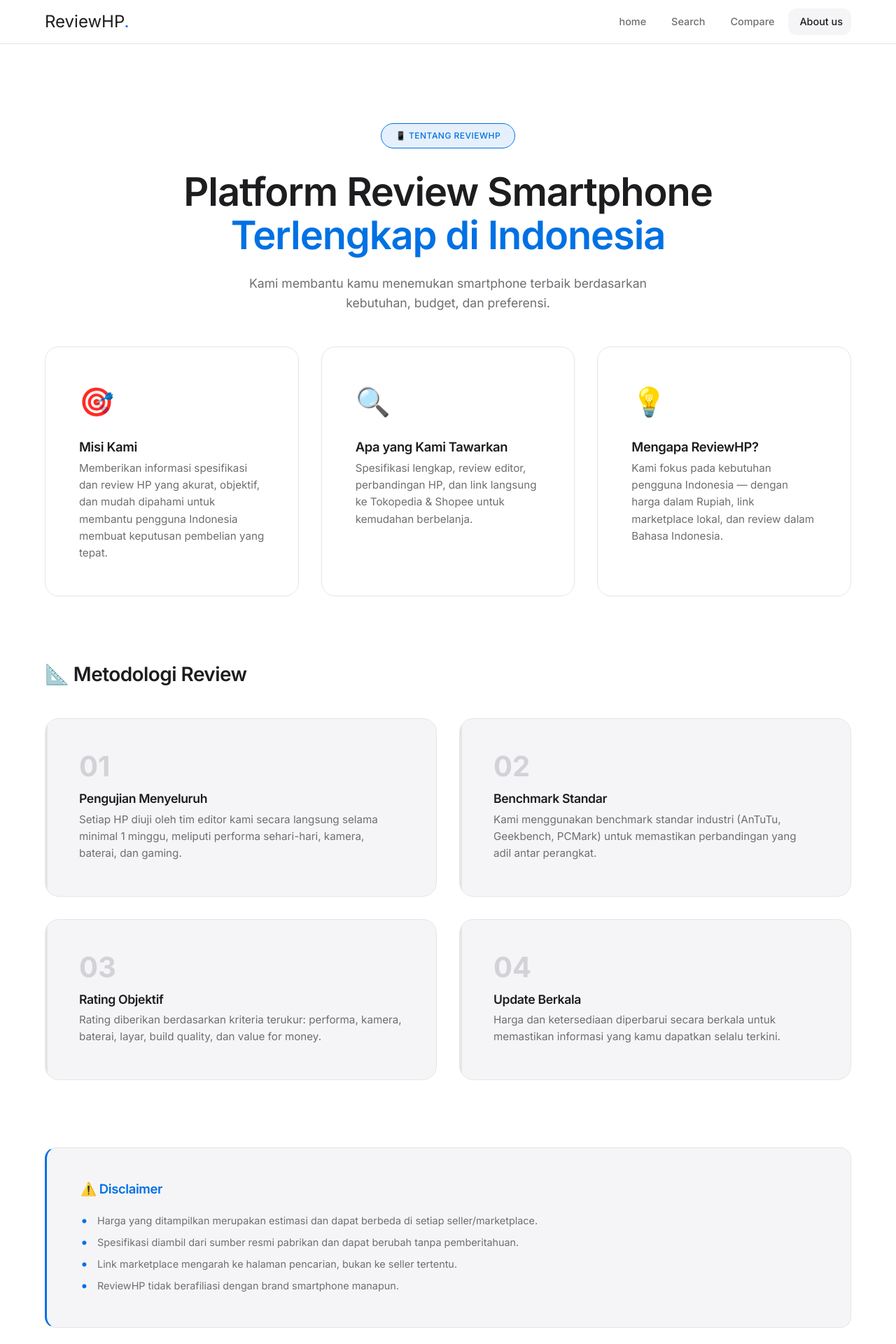
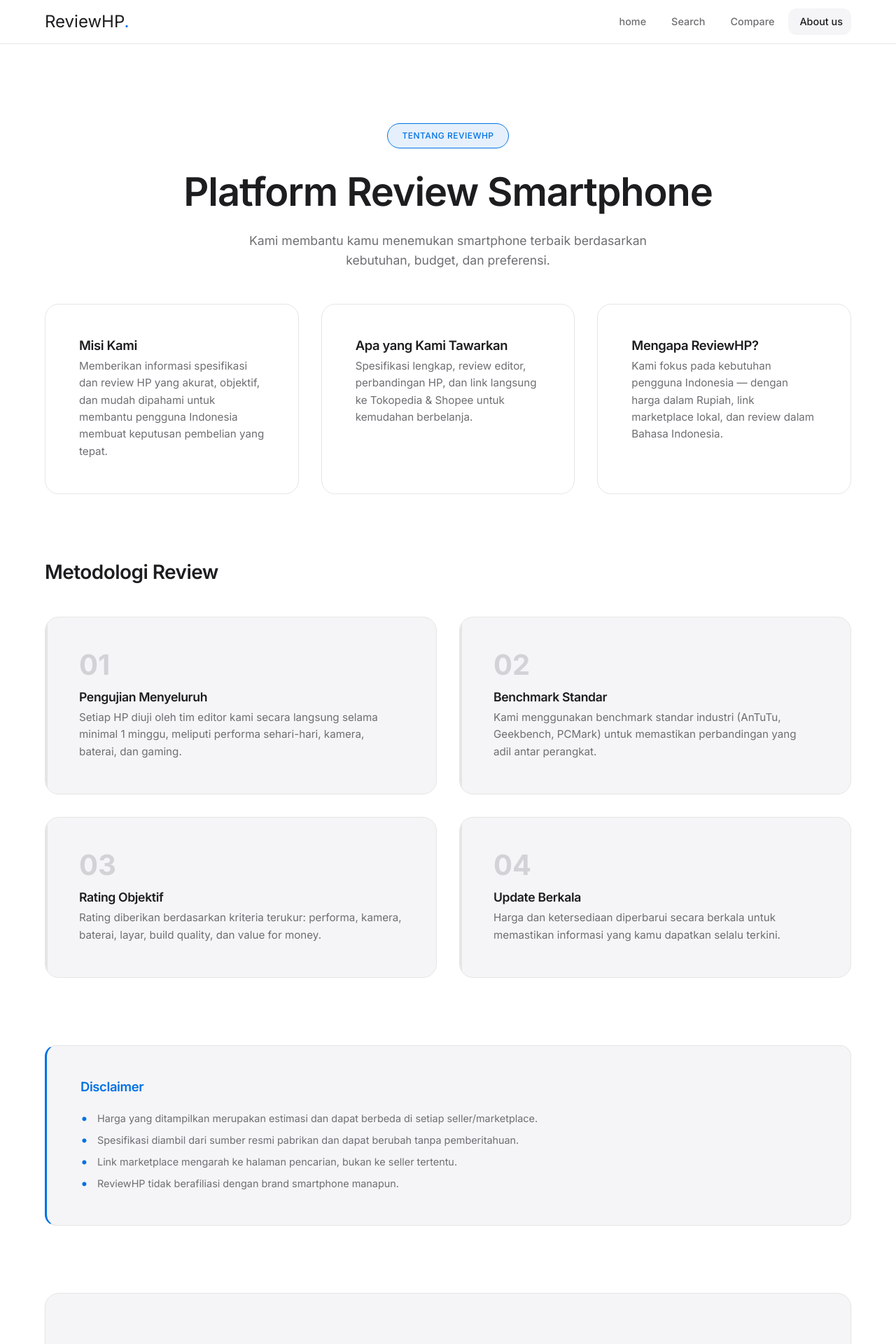
Before and after one commit to Lil-Neid/Web_Perancangan_sistem, a React (Vite) app: page /about in a window 1280 px wide. Shown: the top 1920 px of the page at 70% size. Built offline with nearby package versions, Linux system fonts and the light colour scheme; what @lordicon/element would draw is missing.

Commit message:
feat: Remove emojis from AboutPage for a cleaner presentation

```diff
--- a/src/pages/AboutPage.jsx
+++ b/src/pages/AboutPage.jsx
@@ -9,11 +9,10 @@ export default function AboutPage() {
                 {/* Hero */}
                 <div className="about-hero animate-fade-in-up">
                     <div className="about-hero-badge">
-                        <span>📱 Tentang ReviewHP</span>
+                        <span>Tentang ReviewHP</span>
                     </div>
                     <h1 className="about-title">
                         Platform Review Smartphone
-                        <br /><span className="about-highlight">Terlengkap di Indonesia</span>
                     </h1>
                     <p className="about-subtitle">
                         Kami membantu kamu menemukan smartphone terbaik berdasarkan kebutuhan, budget, dan preferensi.
@@ -23,17 +22,14 @@ export default function AboutPage() {
                 {/* Mission */}
                 <div className="about-grid animate-fade-in-up">
                     <div className="about-card">
-                        <span className="about-card-icon">🎯</span>
                         <h3>Misi Kami</h3>
                         <p>Memberikan informasi spesifikasi dan review HP yang akurat, objektif, dan mudah dipahami untuk membantu pengguna Indonesia membuat keputusan pembelian yang tepat.</p>
                     </div>
                     <div className="about-card">
-                        <span className="about-card-icon">🔍</span>
                         <h3>Apa yang Kami Tawarkan</h3>
                         <p>Spesifikasi lengkap, review editor, perbandingan HP, dan link langsung ke Tokopedia & Shopee untuk kemudahan berbelanja.</p>
                     </div>
                     <div className="about-card">
-                        <span className="about-card-icon">💡</span>
                         <h3>Mengapa ReviewHP?</h3>
                         <p>Kami fokus pada kebutuhan pengguna Indonesia — dengan harga dalam Rupiah, link marketplace lokal, dan review dalam Bahasa Indonesia.</p>
                     </div>
@@ -41,7 +37,7 @@ export default function AboutPage() {
 
                 {/* Methodology */}
                 <section className="about-section animate-fade-in-up">
-                    <h2 className="section-title">📐 Metodologi Review</h2>
+                    <h2 className="section-title">Metodologi Review</h2>
                     <div className="methodology-grid">
                         <div className="methodology-item">
                             <div className="methodology-number">01</div>
@@ -68,7 +64,7 @@ export default function AboutPage() {
 
                 {/* Disclaimer */}
                 <section className="about-disclaimer animate-fade-in-up">
-                    <h3>⚠️ Disclaimer</h3>
+                    <h3>Disclaimer</h3>
                     <ul>
                         <li>Harga yang ditampilkan merupakan estimasi dan dapat berbeda di setiap seller/marketplace.</li>
                         <li>Spesifikasi diambil dari sumber resmi pabrikan dan dapat berubah tanpa pemberitahuan.</li>
```
